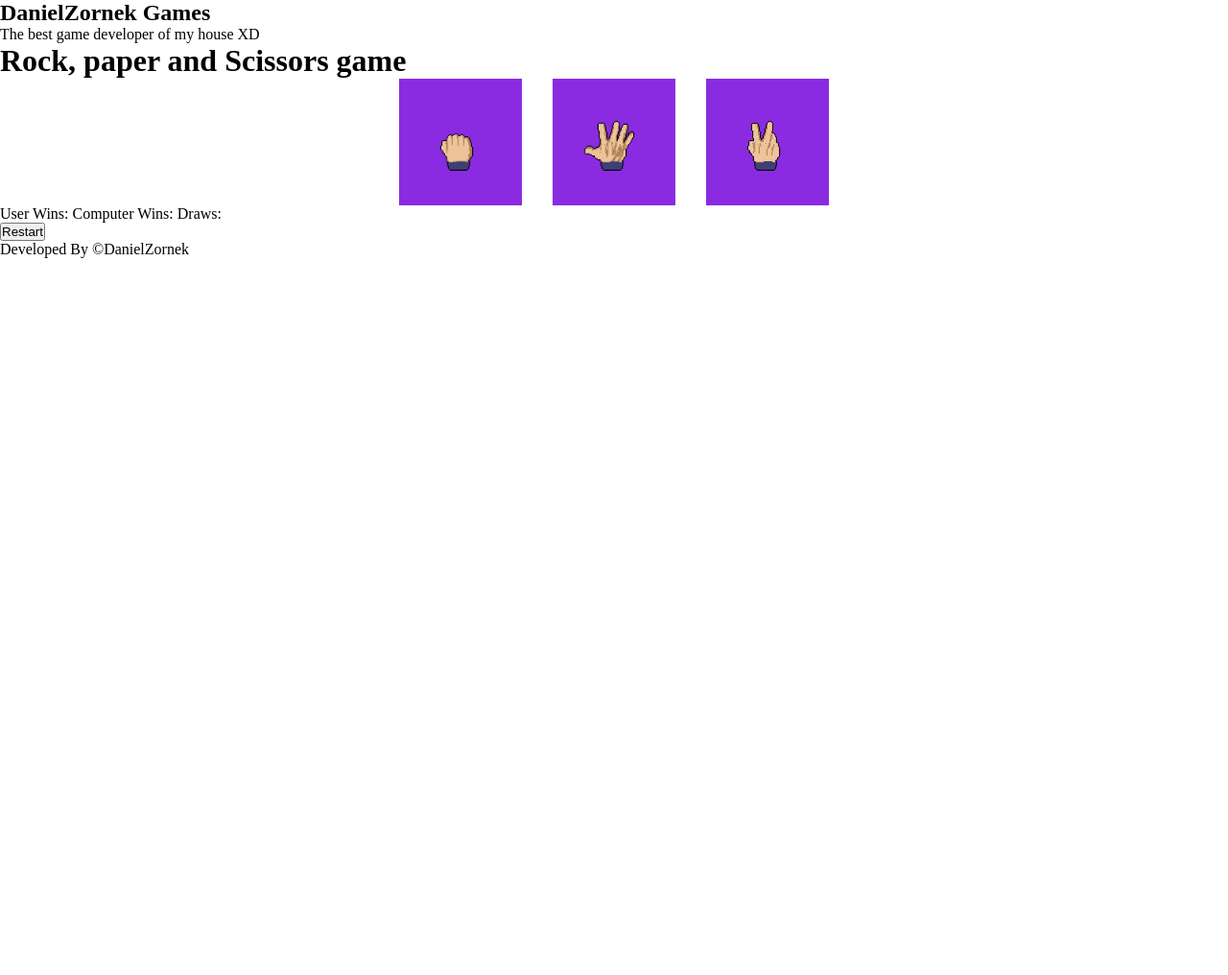
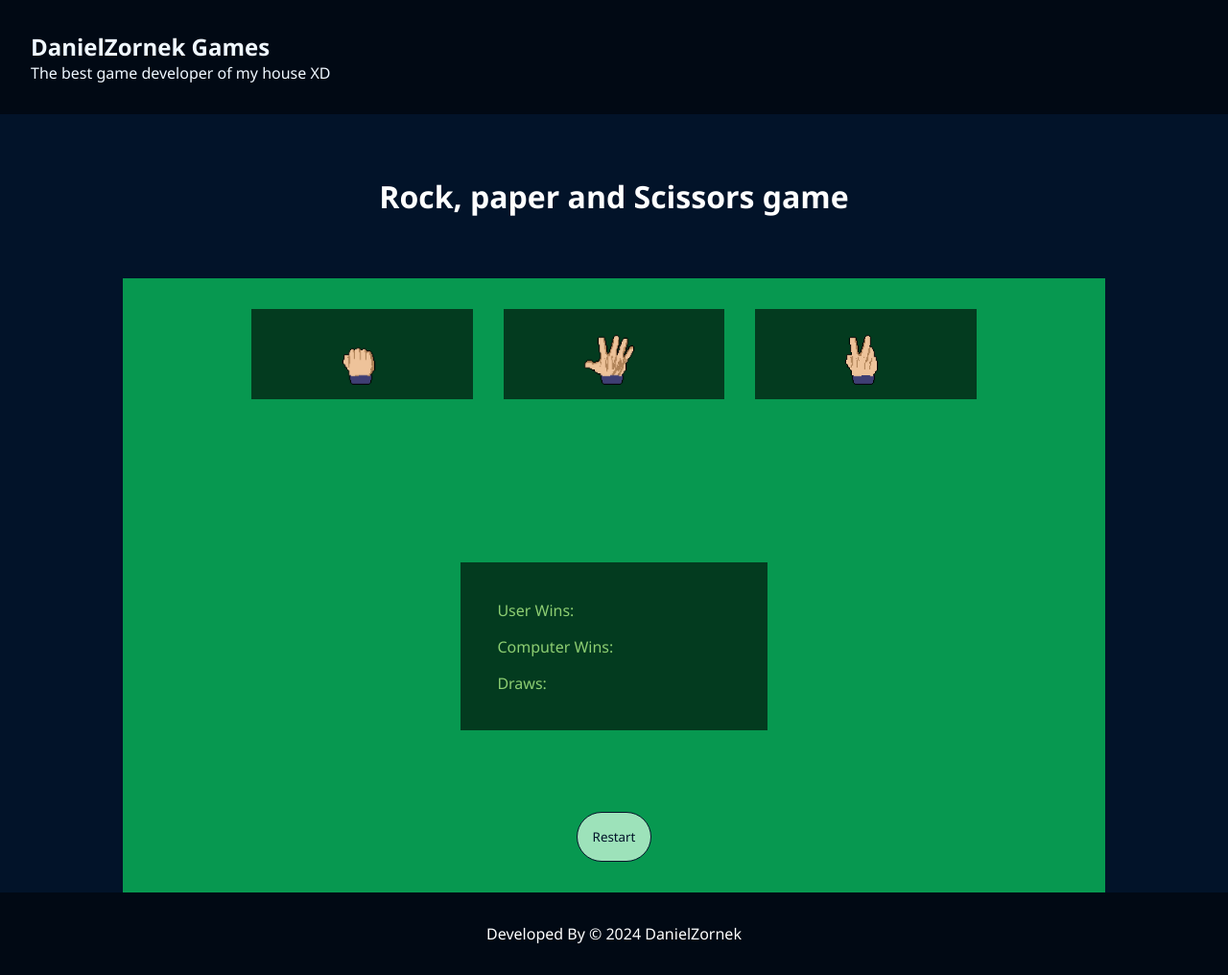
Before and after one commit to DanielZornek/rock-paper-scissors-game-js, a plain HTML site: page index.html in a window 1280 px wide. Shown: the whole page at 96% size. Before the commit the page ends 800 px from the top, so only its background shows below. Drawn offline with Linux system fonts and the light colour scheme.

Commit message:
basic styles on UI  added

```diff
--- a/index.html
+++ b/index.html
@@ -13,7 +13,7 @@
         <p>The best game developer of my house XD</p>
     </header>
 
-    <h1>Rock, paper and Scissors game</h1>
+    <h1 id="gameTitle">Rock, paper and Scissors game</h1>
 
     <main onload="playGame()">
         <div class="choose-container">
@@ -44,8 +44,16 @@
 
     </main>
 
-    <footer>Developed By &copy;DanielZornek</footer>
+    <footer>
+        <p id="textFooter">
+
+        </p>
+    </footer>
 
     <script src="script.js" defer></script>
+    <script>
+        let year = new Date().getFullYear();
+        document.querySelector("#textFooter").textContent = `Developed By © ${year} DanielZornek`;
+    </script>
 </body>
 </html>
--- a/style.css
+++ b/style.css
@@ -2,6 +2,39 @@
     margin: 0;
     padding: 0;
     box-sizing: border-box;
+    font-family: 'Segoe UI', Tahoma, Geneva, Verdana, sans-serif;
+}
+
+/*
+    pallete: #021329, #436A90, #9DE2BA, #8DCE72, #079850
+*/
+
+header{
+    background-color: rgba(0, 0, 0, 0.512);
+    color: aliceblue;
+    padding: 2em;
+}
+
+#gameTitle{
+    text-align: center;
+    color: #fff;
+    margin: 2em auto;
+}
+
+body{
+    background-color: #021329;
+}
+
+main{
+    width: 80%;
+    background-color: #079850;
+    margin: auto;
+    padding: 2em;
+    height: 80vh;
+    display: flex;
+    flex-direction: column;
+    justify-content: space-between;
+    align-items: center;
 }
 
 .choose-container{
@@ -12,15 +45,78 @@
 }
 
 .choose-button{
-    background-color: blueviolet;
+    width: 18vw;
+    background-color: rgba(0, 0, 0, 0.612);
     cursor: pointer;
-    padding: 2em;
+    padding: 2%;
+    transition: .4s;
+    display: flex;
+    flex-direction: row;
+    justify-content: center;
+}
+
+.choose-button:hover{
+    background-color: rgba(0, 0, 0, 0.412);
+    transition: .4s;
+}
+
+.choose-button > img{
+    transition: .2s ease-in-out;
+}
+
+.choose-button:hover > img{
+    transform: scale(2);
+    transition: .2s ease-in-out;
 }
 
 .choose-button > img{
     width: 5vw;
 }
 
+#result-area{
+    color: #fff;
+    font-size: 1.2em;
+    font-weight: 600;
+    text-shadow: 2px 2px 2px rgba(0, 0, 0, 0.412);
+}
+
+#score-area{
+    width: 25vw;
+    display: flex;
+    flex-direction: column;
+    gap: 1em;
+    background-color: rgba(0, 0, 0, 0.612);
+    padding: 4%;
+    color: #8DCE72;
+    white-space: nowrap;
+}
+
+#restart-btn{
+    padding: 1.2em;
+    cursor: pointer;
+    background-color: #9DE2BA;
+    color: #021329;
+    outline: none;
+    border: 1px solid #021329;
+    border-radius: 2em;
+}
+
+#restart-btn:hover{
+    background-color: #021329;
+    border: 1px solid #8DCE72;
+    color: #8DCE72;
+}
+
+footer{
+    background-color: rgba(0, 0, 0, 0.512);
+    color: #fff;
+    padding: 2em;
+}
+
+footer p{
+    text-align: center;
+}
+
 .display-none{
     display: none;
 }
```
